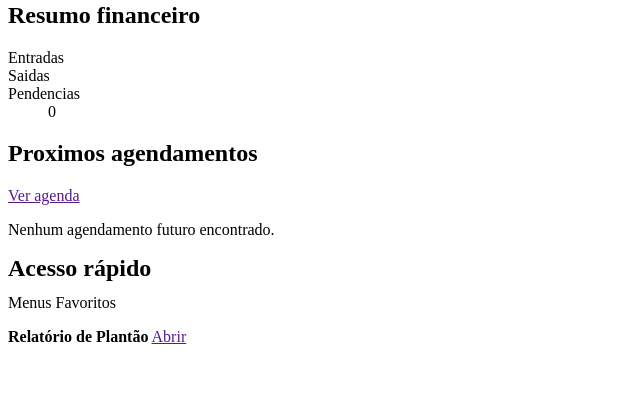
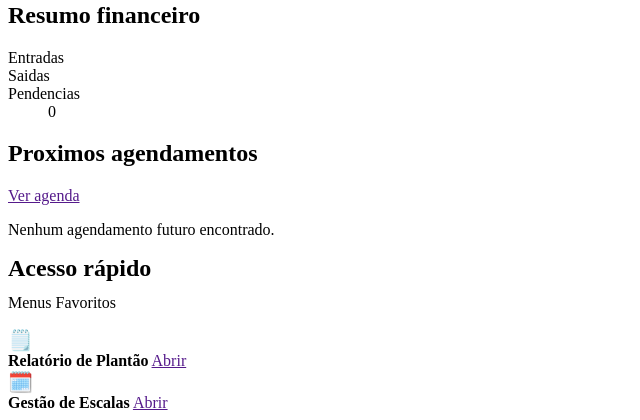
Before and after one commit to RafaelaSilveira1987/cuidarnolar, a PHP site: the page made by app/Views/dashboard/index.php in a window 1280 px wide. Shown: the part 422-842 px from the top of the page, without its empty margins (0-640 px from the left). Before the commit the page ends 766 px from the top, so only its background shows below. Run offline with PHP 8.4, Linux system fonts and the light colour scheme; the template is opened without the code that fills it, so the values that code supplies are empty; some libraries are stand-ins or nearby versions.

Commit message:
Implementação de escala

```diff
--- /dev/null
+++ b/app/Config/AcessoRapido.php
@@ -0,0 +1,19 @@
+<?php
+
+return [
+    'Relatório de Plantão' => [
+        'label'       => 'Relatório de Plantão',
+        'icon'        => '🗒️',
+        'route'       => '/relatorio-plantao',
+        'description' => 'Registros por paciente e data; acesso rápido para quem está nos cuidados.',
+        'roles'       => ['enfermeiro', 'supervisor', 'admin'],
+    ],
+
+    'Gestão de Escalas' => [
+        'label'       => 'Gestão de Escalas',
+        'icon'        => '🗓️',
+        'route'       => '/escala',
+        'description' => 'Central de cobertura semanal — aloque, substitua e acompanhe plantões.',
+        'roles'       => ['supervisor', 'admin'],
+    ],
+];
--- a/app/Config/MenuRelatorios.php
+++ /dev/null
@@ -1,11 +0,0 @@
-<?php
-
-return [
-    'Relatório de Plantão' => [
-        'label' => 'Relatório de Plantão',
-        'icon' => '',
-        'route' => '/relatorio-plantao',
-        'description' => 'Registros por paciente e data; acesso rápido para quem está nos cuidados (vários relatórios no mesmo dia em evolução).',
-        'roles' => ['enfermeiro', 'supervisor', 'admin'],
-    ],
-];
--- a/app/Views/dashboard/index.php
+++ b/app/Views/dashboard/index.php
@@ -92,7 +92,7 @@
     <h2 class="section-header" style="margin-top:0;">Acesso rápido</h2>
     <p class="page-subtitle" style="margin-top:-8px;">Menus Favoritos</p>
     <div class="dash-quick-grid">
-        <?php $menuRel = include BASE_PATH . '/app/Config/MenuRelatorios.php'; ?>
+        <?php $menuRel = include BASE_PATH . '/app/Config/AcessoRapido.php'; ?>
         <?php foreach ($menuRel as $key => $m): ?>
         <article class="dash-quick-card">
             <div style="font-size:20px;"><?= htmlspecialchars($m['icon'] ?? '') ?></div>
@@ -100,7 +100,8 @@
             <!-- <p style="color:var(--muted);font-size:14px;"><?= htmlspecialchars($m['description'] ?? '') ?></p> -->
             <a href="<?= url($m['route'] ?? '#') ?>" class="dash-quick-link">Abrir</a>
         </article>
-    </div>
-    <?php endforeach; ?>
+
+
+        <?php endforeach; ?>
     </div>
 </section>
```
